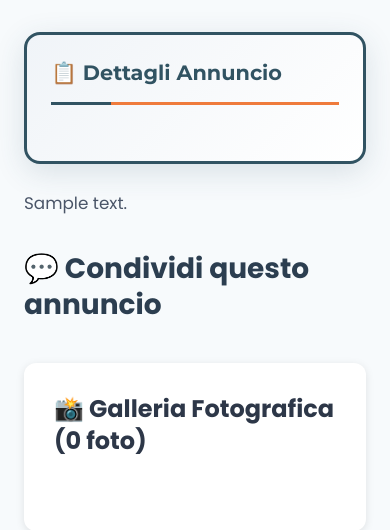
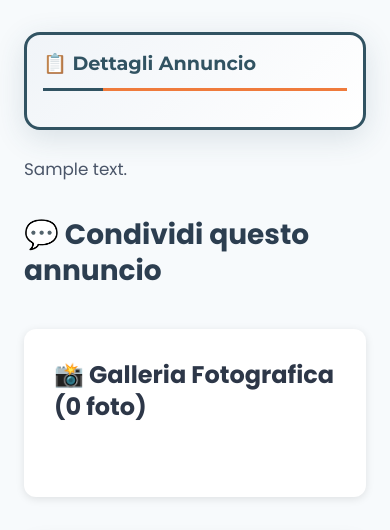
Before and after one commit to massimiliano-ai/compagnidisport, a WordPress theme: template themes/compagni-viaggi/single-attivita.php in a window 390 px wide. Shown: the part 175-705 px from the top of the page. Run offline with PHP 8.4 and a stand-in for WordPress, Linux system fonts and the light colour scheme; the site name, menu and one post (Sample post) are stand-ins, and other content is empty; some libraries are stand-ins or nearby versions.

Commit message:
Compatta sezione Dettagli Annuncio: 3 colonne e padding ridotti
- Grid layout: 2 → 3 colonne
- Padding box: 40px → 24px
- Gap griglia: 20px → 12px
- Padding items: 16px → 12px
- Font sizes ridotti per maggiore compattezza
- Responsive: 3 col desktop, 2 col tablet, 1 col mobile

```diff
--- a/themes/compagni-viaggi/single-attivita.php
+++ b/themes/compagni-viaggi/single-attivita.php
@@ -261,7 +261,7 @@ while (have_posts()) : the_post();
             background: linear-gradient(135deg, #f0f4f8 0%, #ffffff 100%);
             border: 3px solid #315362;
             border-radius: 16px;
-            padding: calc(var(--spacing-unit) * 5);
+            padding: calc(var(--spacing-unit) * 3);
             margin: calc(var(--spacing-unit) * 4) 0;
             box-shadow: 0 8px 30px rgba(49, 83, 98, 0.15);
             transition: all 0.3s ease;
@@ -274,11 +274,11 @@ while (have_posts()) : the_post();
 
         .travel-details-box-top h3 {
             font-family: 'Montserrat', sans-serif;
-            margin: 0 0 calc(var(--spacing-unit) * 4) 0;
-            font-size: 1.7rem;
+            margin: 0 0 calc(var(--spacing-unit) * 2.5) 0;
+            font-size: 1.5rem;
             font-weight: 700;
             color: #315362;
-            padding-bottom: calc(var(--spacing-unit) * 2);
+            padding-bottom: calc(var(--spacing-unit) * 1.5);
             border-bottom: 3px solid #ef7b3c;
             position: relative;
         }
@@ -295,18 +295,18 @@ while (have_posts()) : the_post();
 
         .travel-details-grid {
             display: grid;
-            grid-template-columns: repeat(2, 1fr);
-            gap: calc(var(--spacing-unit) * 2.5);
+            grid-template-columns: repeat(3, 1fr);
+            gap: calc(var(--spacing-unit) * 1.5);
         }
 
         .detail-item {
             display: flex;
             flex-direction: column;
-            gap: calc(var(--spacing-unit) * 0.8);
-            padding: calc(var(--spacing-unit) * 2);
+            gap: calc(var(--spacing-unit) * 0.5);
+            padding: calc(var(--spacing-unit) * 1.5);
             background: white;
-            border-radius: 10px;
-            border-left: 4px solid #ef7b3c;
+            border-radius: 8px;
+            border-left: 3px solid #ef7b3c;
             box-shadow: 0 2px 8px rgba(0,0,0,0.06);
             transition: all 0.3s ease;
         }
@@ -320,7 +320,7 @@ while (have_posts()) : the_post();
         .detail-item strong {
             font-family: 'Montserrat', sans-serif;
             color: #315362;
-            font-size: 0.9rem;
+            font-size: 0.8rem;
             font-weight: 600;
             display: block;
             letter-spacing: 0.3px;
@@ -328,7 +328,7 @@ while (have_posts()) : the_post();
 
         .detail-item span {
             color: #4a5568;
-            font-size: 1rem;
+            font-size: 0.95rem;
             font-weight: 500;
         }
 
@@ -350,16 +350,21 @@ while (have_posts()) : the_post();
             line-height: 1.7;
             color: #6b5100;
         }
+        @media (max-width: 1024px) {
+            .travel-details-grid {
+                grid-template-columns: repeat(2, 1fr);
+            }
+        }
         @media (max-width: 768px) {
             .travel-details-grid {
                 grid-template-columns: 1fr;
             }
             .travel-details-box-top {
-                padding: calc(var(--spacing-unit) * 3);
+                padding: calc(var(--spacing-unit) * 2);
                 margin: calc(var(--spacing-unit) * 3) 0;
             }
             .travel-details-box-top h3 {
-                font-size: 1.3rem;
+                font-size: 1.2rem;
             }
         }
         .participants-section,
```
